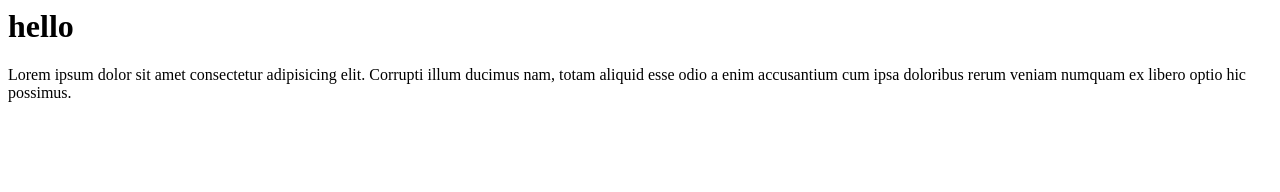
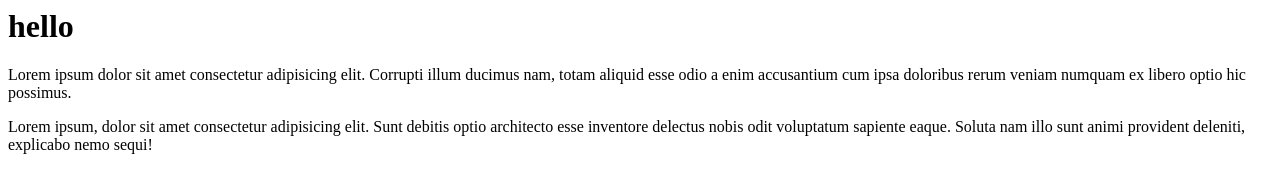
Before and after one commit to dawood-design/git-demo, a plain HTML site: page index.html in a window 1280 px wide. Drawn offline with Linux system fonts and the light colour scheme.

Commit message:
add new para

```diff
--- a/index.html
+++ b/index.html
@@ -1,2 +1,3 @@
 <h1>hello</h1>
 <p>Lorem ipsum dolor sit amet consectetur adipisicing elit. Corrupti illum ducimus nam, totam aliquid esse odio a enim accusantium cum ipsa doloribus rerum veniam numquam ex libero optio hic possimus.</p>
+<p>Lorem ipsum, dolor sit amet consectetur adipisicing elit. Sunt debitis optio architecto esse inventore delectus nobis odit voluptatum sapiente eaque. Soluta nam illo sunt animi provident deleniti, explicabo nemo sequi!</p>
```
